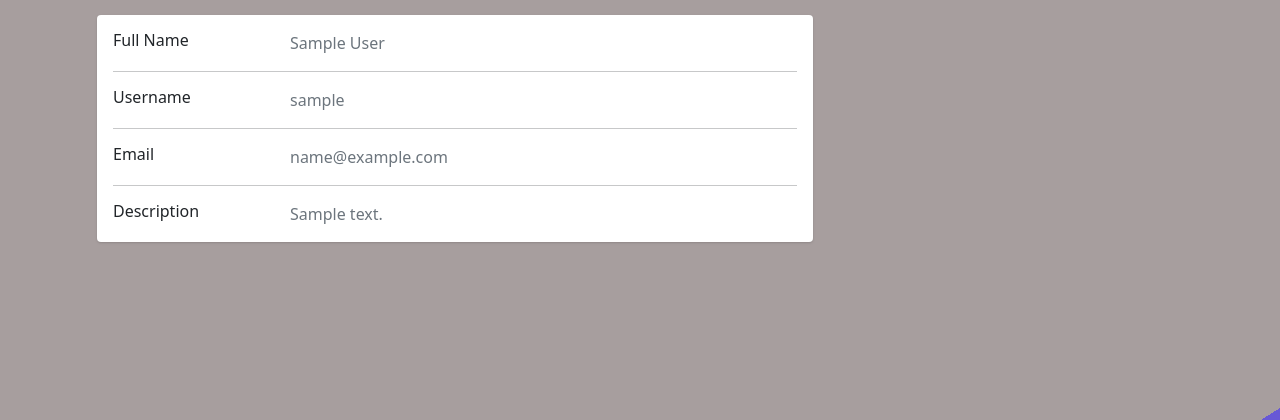
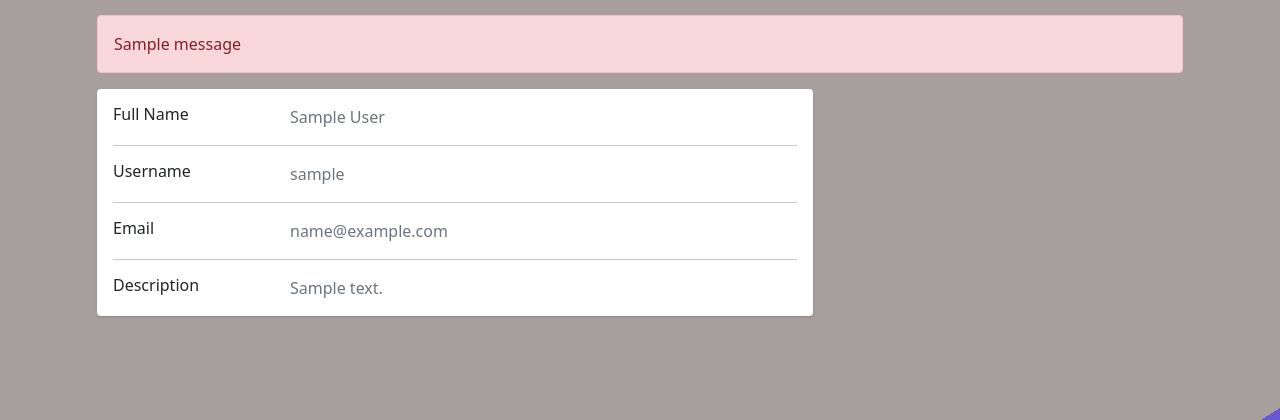
Before and after one commit to amanpandey-crypto/LostFound, a Django app: page /accounts/sent_mail/1/ in a window 1280 px wide. Shown: the part 72-492 px from the top of the page. Run offline with Django 3.2, Linux system fonts and the light colour scheme; a user stored in the database is signed in; tables that the repository leaves empty hold one stand-in row (values such as "Sample post"); one stand-in notice (Sample message) is shown.

Commit message:
Update postuser.html

```diff
--- a/accounts/templates/accounts/postuser.html
+++ b/accounts/templates/accounts/postuser.html
@@ -54,6 +54,11 @@
 </style>
 <div class="container">
     <div class="main-body ">
+      {% for message in messages %}
+      <div id="messages" class="alert alert-danger" role="alert">
+        {{message}}
+      </div>
+      {% endfor %}
         <div class="row">
             <div class="col-md-8">
               <div class="card mb-3">
```
